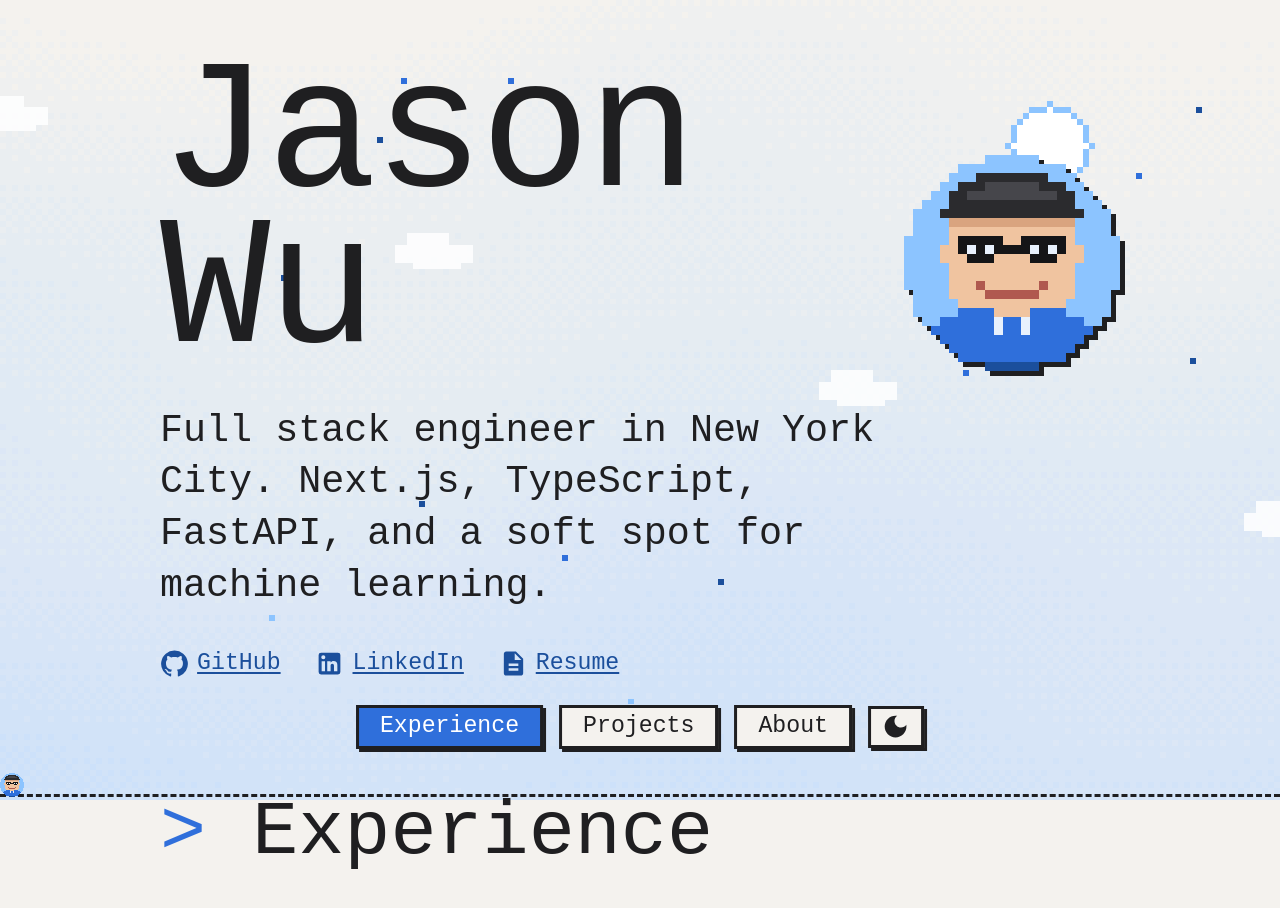
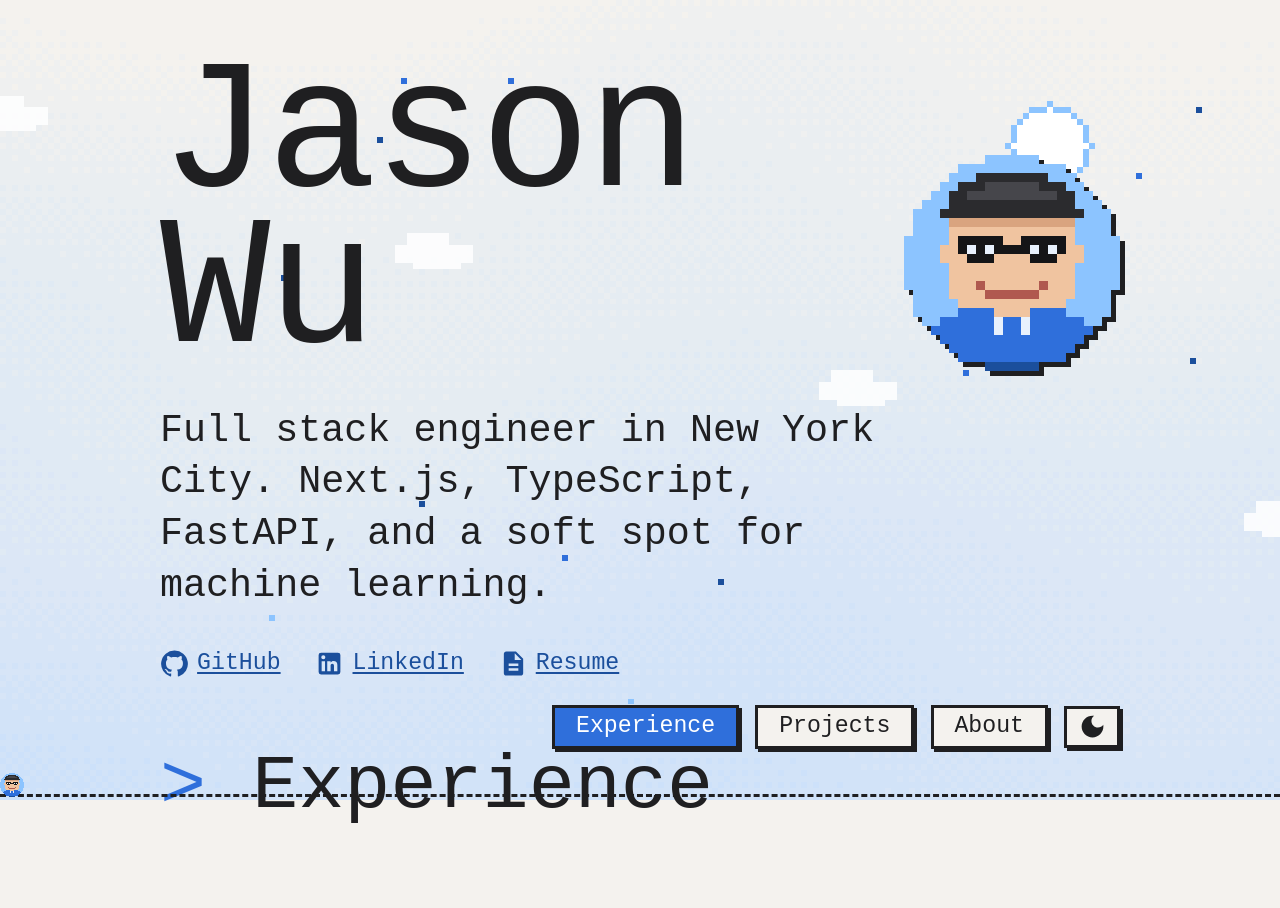
Before and after one commit to Jason-Wuuuu/Jason, a React (Vite) app: page / in a window 1280 px wide. Shown: the top 908 px of the page. Built offline with nearby package versions, Linux system fonts and the light colour scheme; a web font is replaced by a local one.

Commit message:
Hero: let the Experience heading peek on the first screen; dock bottom-right at top on wide screens
Co-Authored-By: Claude Sonnet 5.5 <noreply@anthropic.com>

```diff
--- a/src/index.css
+++ b/src/index.css
@@ -72,6 +72,7 @@ p { margin: 0 0 1rem; }
 main, footer { padding-inline: max(1.25rem, calc((100vw - 960px) / 2)); }
 section { padding-block: 4rem 1rem; }
 footer { padding-block: 4rem 8rem; color: var(--mute); }
+#experience { padding-top: 2rem; } /* tight under the hero, so its heading peeks on the first screen */
 
 /* hero */
 .hero { padding-top: 2.5rem; }
@@ -225,7 +226,11 @@ footer { padding-block: 4rem 8rem; color: var(--mute); }
 @media (prefers-reduced-motion: no-preference) {
   .dock[data-pos="bottom"] { animation: dock-in-bottom .4s steps(6); }
 }
-/* wide screens have empty margins beside the 960px column: once you scroll, the dock lives there */
+/* wide screens: at the top the dock sits bottom-right (aligned to the content column) so the "Experience" peek
+   at bottom-left stays visible; once you scroll it moves into the empty margin beside the column */
+@media (min-width: 1280px) {
+  .dock[data-pos="bottom"] { left: auto; right: max(1.25rem, calc((100vw - 960px) / 2)); transform: none; }
+}
 @media (min-width: 1280px) {
   .dock[data-pos="side"] {
     left: auto; right: 1.25rem; bottom: 50%; transform: translateY(50%);
```
